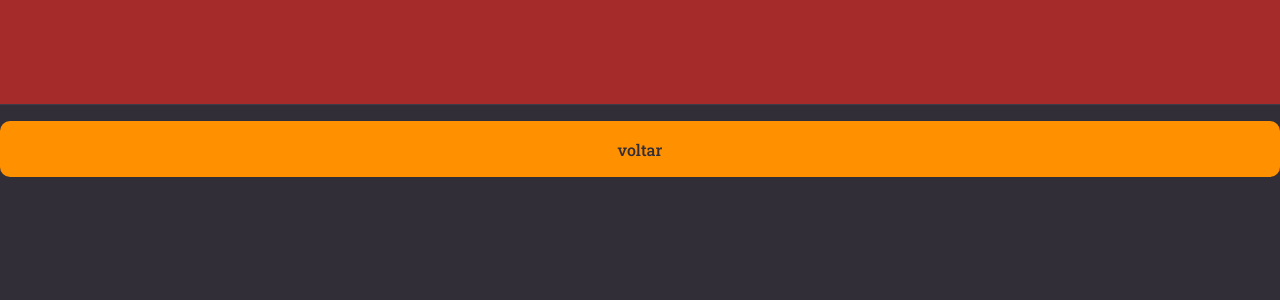
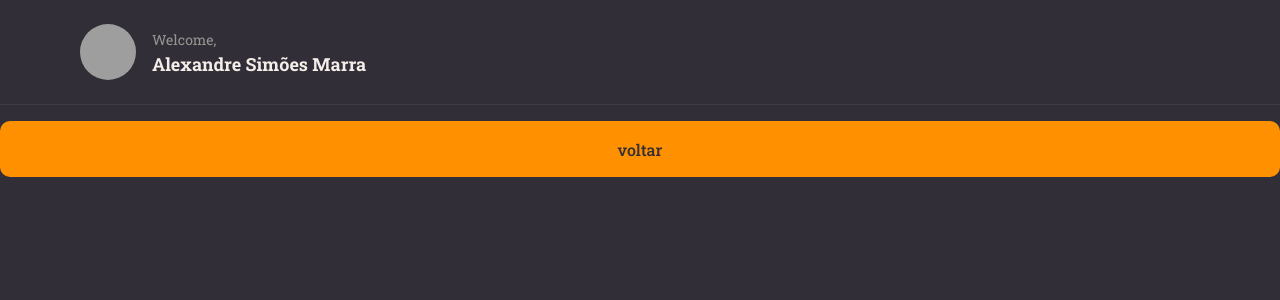
Before and after one commit to alexsmarra/rocketnotes, a React (Vite) app: page / in a window 1280 px wide. Shown: the top 300 px of the page. Built offline with nearby package versions, Linux system fonts and the light colour scheme; grey boxes are pictures that could not be loaded.

Commit message:
primieras estilizacoes para o header

```diff
--- a/src/components/Header/index.jsx
+++ b/src/components/Header/index.jsx
@@ -1,9 +1,16 @@
-import { Container } from "./styles"
+import { Container, Profile } from "./styles"
+
 
 export function Header() {
    return (
       <Container>
-
+         <Profile>
+            <img src="https://github.com/alexsmarra.png" alt="User img" />
+            <div>
+               <span>Welcome,</span>
+               <strong>Alexandre Simões Marra</strong>
+            </div>
+         </Profile>
       </Container>
    )
 }
--- a/src/components/Header/styles.js
+++ b/src/components/Header/styles.js
@@ -10,5 +10,31 @@
    display: flex;
    justify-content: space-between;
    padding: 0 80px;
-   background: brown;
 `
+export const Profile = styled.div`
+   display: flex;
+   align-items: center;
+   /* esse sinal de ">" é para garantir que vamos estilizar somente a img que está dentro de Profile */
+   > img {
+      width: 56px;
+      height: 56px;
+      border-radius: 50%;
+   }
+
+   > div {
+      display: flex;
+      flex-direction: column;
+      margin-left: 16px;
+      line-height: 24px;
+      /* span dentro da div */
+      span {
+         font-size: 14px;
+         color: ${({ theme }) => theme.COLORS.GRAY_100}
+      }
+      /* para strong dentro da div */
+      strong {
+         font-size: 18px;
+         color: ${({ theme }) => theme.COLORS.WHITE}
+      }
+   }
+`
```
